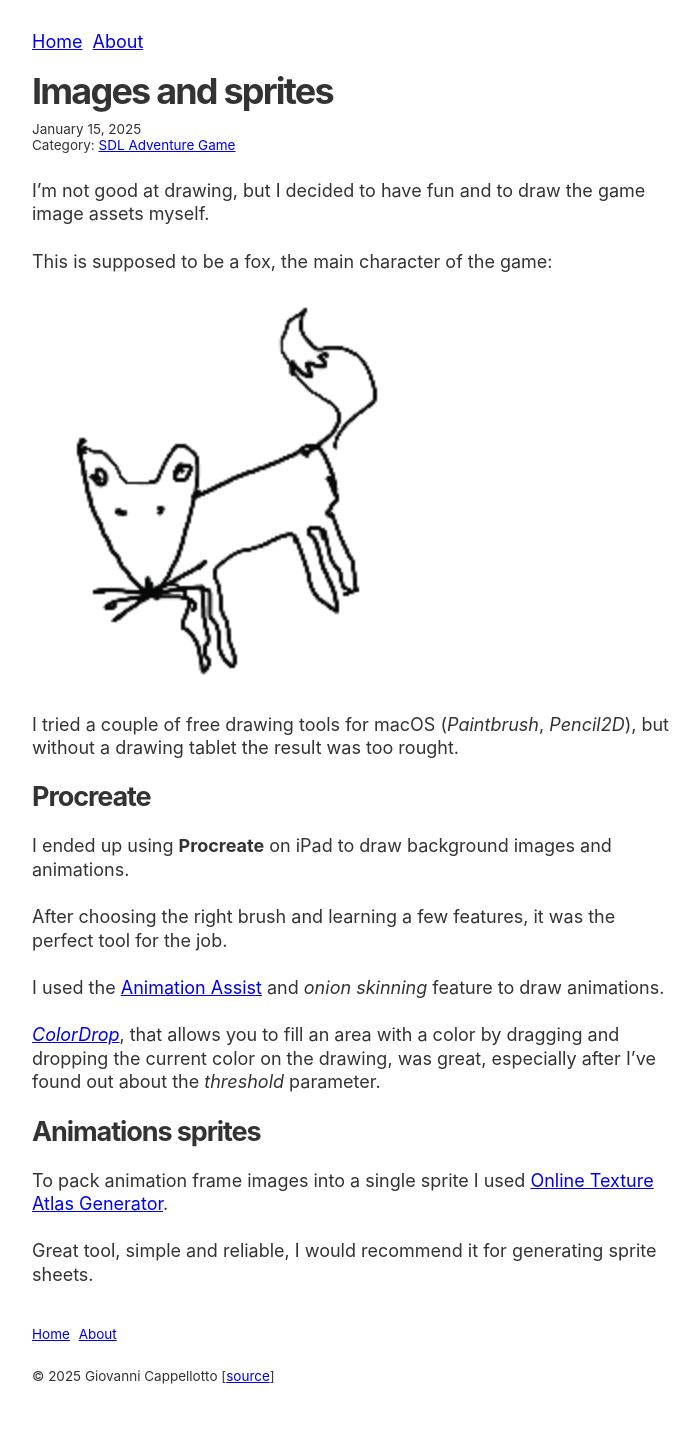
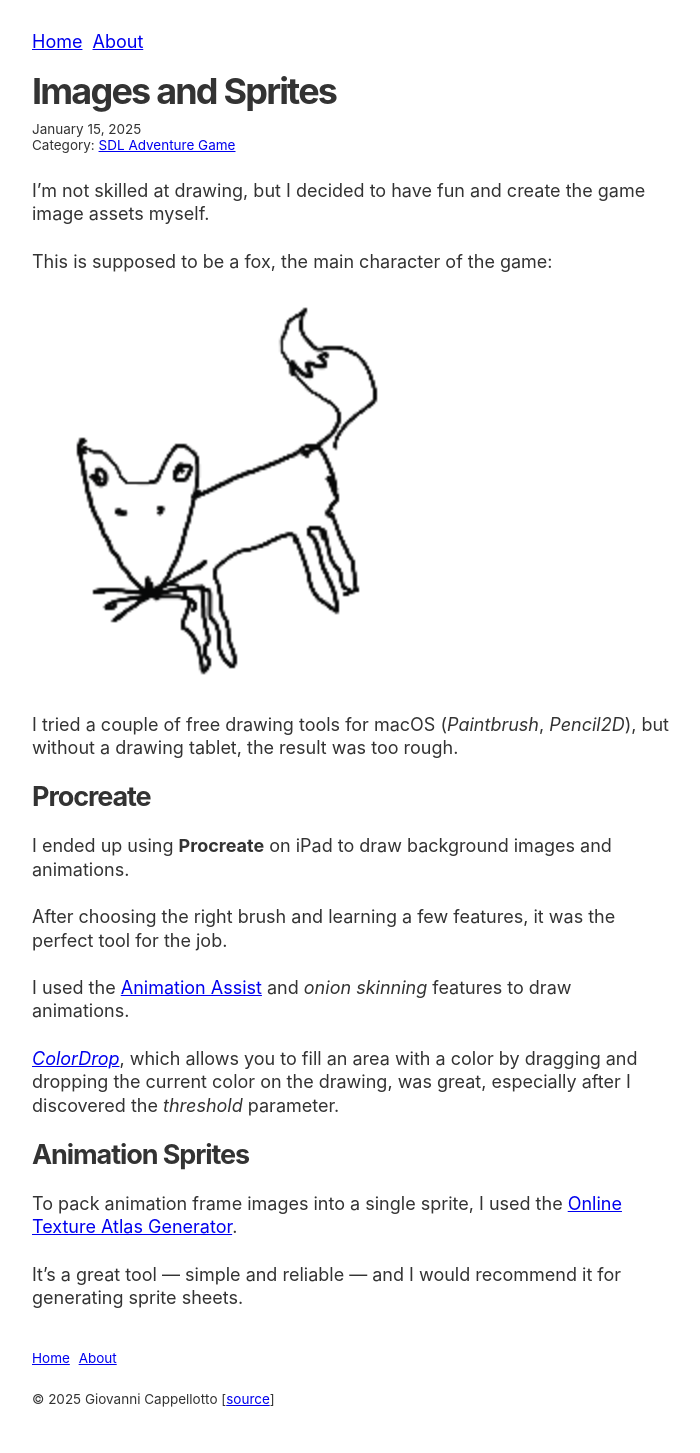
Before and after one commit to curlybracketshq/giovanni.curlybrackets.it, a Jekyll site: the page built from sdl-adventure-game/_posts/2025-01-15-images-and-sprites.markdown, in a window 1280 px wide. Shown: the whole page, without its empty margins (288-988 px from the left). Built offline with Jekyll 4.4.1, drawn with Linux system fonts in a browser that asks for light colours; before the commit the page ends 1429 px from its top, so only the background shows below that.

Commit message:
Improve content

```diff
--- a/sdl-adventure-game/_posts/2025-01-15-images-and-sprites.markdown
+++ b/sdl-adventure-game/_posts/2025-01-15-images-and-sprites.markdown
@@ -1,16 +1,16 @@
 ---
-title: Images and sprites
+title: Images and Sprites
 layout: post
 date: 2025-01-15 16:00:00 -0500
 ---
 
-I'm not good at drawing, but I decided to have fun and to draw the game image assets myself.
+I'm not skilled at drawing, but I decided to have fun and create the game image assets myself.
 
 This is supposed to be a fox, the main character of the game:
 
 ![Fox drawing]({{ '/sdl-adventure-game/assets/fox.png' | relative_url }})
 
-I tried a couple of free drawing tools for macOS (*Paintbrush*, *Pencil2D*), but without a drawing tablet the result was too rought.
+I tried a couple of free drawing tools for macOS (*Paintbrush*, *Pencil2D*), but without a drawing tablet, the result was too rough.
 
 ## Procreate
 
@@ -18,12 +18,12 @@ I ended up using **Procreate** on iPad to draw background images and animations.
 
 After choosing the right brush and learning a few features, it was the perfect tool for the job.
 
-I used the [Animation Assist](https://help.procreate.com/procreate/handbook/animation/animation-interface) and *onion skinning* feature to draw animations.
+I used the [Animation Assist](https://help.procreate.com/procreate/handbook/animation/animation-interface) and *onion skinning* features to draw animations.
 
-[*ColorDrop*](https://help.procreate.com/procreate/handbook/colors/colors-interface#hvd8ohyd0wa), that allows you to fill an area with a color by dragging and dropping the current color on the drawing, was great, especially after I've found out about the *threshold* parameter.
+[*ColorDrop*](https://help.procreate.com/procreate/handbook/colors/colors-interface#hvd8ohyd0wa), which allows you to fill an area with a color by dragging and dropping the current color on the drawing, was great, especially after I discovered the *threshold* parameter.
 
-## Animations sprites
+## Animation Sprites
 
-To pack animation frame images into a single sprite I used [Online Texture Atlas Generator](https://umesh-kc.itch.io/free-online-texture-packer-alternative).
+To pack animation frame images into a single sprite, I used the [Online Texture Atlas Generator](https://umesh-kc.itch.io/free-online-texture-packer-alternative).
 
-Great tool, simple and reliable, I would recommend it for generating sprite sheets.
+It's a great tool — simple and reliable — and I would recommend it for generating sprite sheets.
```
